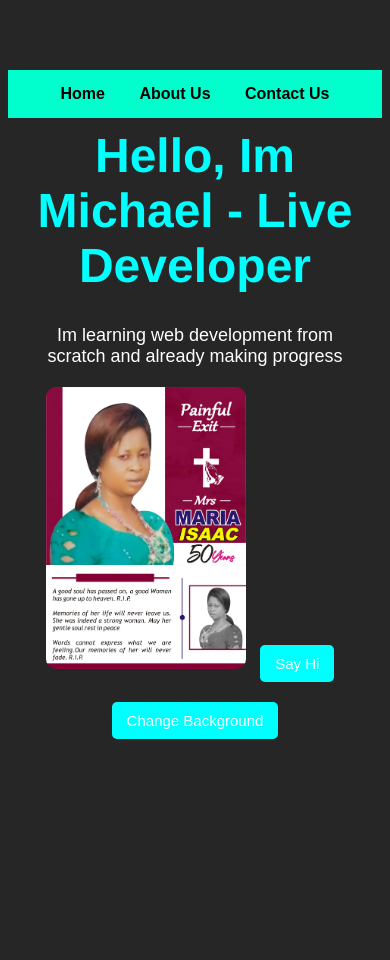
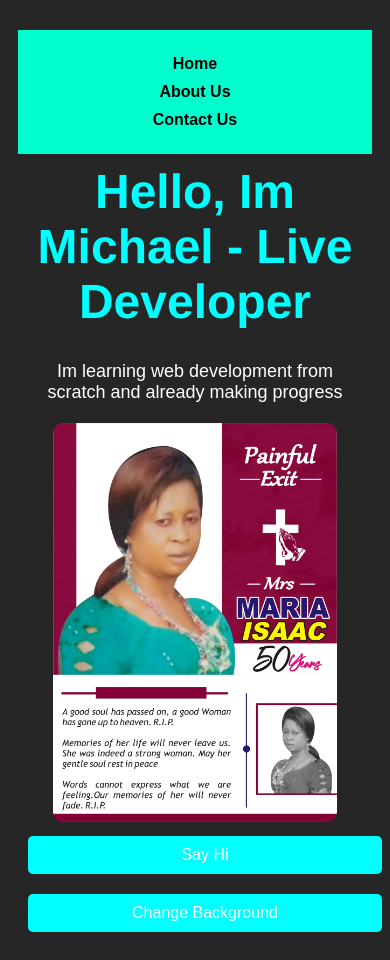
Before and after one commit to Skidoocee/my-first-website, a plain HTML site: page index.html in a window 390 px wide. Before the commit the page ends 844 px from the top, so only its background shows below. Drawn offline with Linux system fonts and the light colour scheme.

Commit message:
Add responsive design

```diff
--- a/index.html
+++ b/index.html
@@ -1,5 +1,7 @@
 <!DOCTYPE html>
 <html>
+    <meta name="viewport" content="width=device-width,initial-scale=1.0">
+
 <head>
     <title>MY PROJECT</title>
     <link rel="stylesheet" href="style.css">
@@ -16,7 +18,7 @@
     <button onclick="showAlert()">Say Hi</button>
     <button onclick="changeBackground()">Change Background</button>
 </body>
-<script>clear
+<script>
     function showAlert(){
         alert("you are doing great, keep going");}
         function changeBackground(){
--- a/style.css
+++ b/style.css
@@ -86,3 +86,24 @@ textarea{
 input:focus, textarea:focus{
     outline:2px solid #00ffcc;
 }
+
+/*Responsive design for small screens*/
+@media(max-width:600px) {
+    body{
+        padding: 10px;
+        font-size: 16px;
+    }
+    img{
+        width: 80%;
+    }
+
+    button{
+        width: 100%;
+        font-size: 16px;
+    }
+    nav a {
+        display: block;
+        margin: 10px 0;
+    }
+
+}
```
Also changed, not shown: about.html (+2 -0 lines), contact.html (+2 -0 lines).
